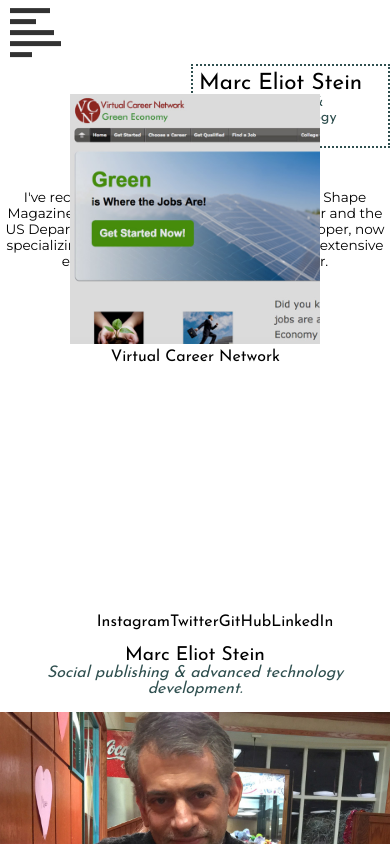
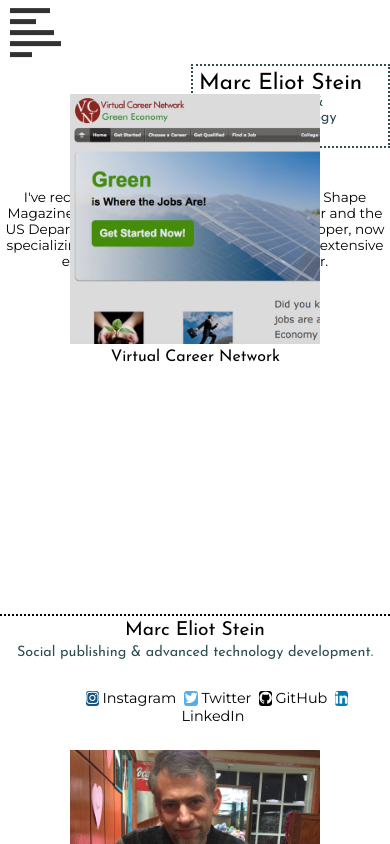
Before and after one commit to marceliotstein/marcvue, a Vue app: page /#/ in a window 390 px wide. Shown: the top 844 px of the page. Built offline with nearby package versions, Linux system fonts and the light colour scheme.

Commit message:
fixed up footer, added social media icons, etc.

```diff
--- a/index.html
+++ b/index.html
@@ -9,6 +9,7 @@
     <link rel="icon" type="image/png" sizes="16x16" href="/favicon-16x16.png">
     <link rel="manifest" href="/manifest.json">
     <link rel="mask-icon" href="/safari-pinned-tab.svg" color="#5bbad5">
+    <link rel="stylesheet" href="https://cdnjs.cloudflare.com/ajax/libs/font-awesome/4.7.0/css/font-awesome.min.css">
     <meta name="theme-color" content="#ffffff">
   </head>
   <body>
--- a/package.json
+++ b/package.json
@@ -13,6 +13,7 @@
     "babel-preset-es2015": "^6.24.1",
     "vue": "^2.5.2",
     "vue-router": "^3.0.1",
+    "vue-social-sharing": "^2.3.3",
     "vuex": "^3.0.1"
   },
   "devDependencies": {
--- a/src/components/MESFooter.vue
+++ b/src/components/MESFooter.vue
@@ -5,17 +5,19 @@
  */
 <template>
   <div id="mes-foot">
-    <div class="mes-foot-social-links">
-      <ul>
-        <li><a target="_blank" href="https://instagram.com/asheresque">Instagram</a></li>
-        <li><a target="_blank" href="https://twitter.com/asheresque">Twitter</a></li>
-        <li><a target="_blank" href="https://github.com/marceliotstein">GitHub</a></li>
-        <li><a target="_blank" href="https://www.linkedin.com/in/marceliotstein/">LinkedIn</a></li>
-      </ul>
+    <div class="mes-foot-inner">
+      <div class="mes-foot-title"><router-link class="nohighlight" to="/">Marc Eliot Stein</router-link></div>
+      <div class="mes-foot-subtitle">Social publishing & advanced technology development.</div>
+      <div class="mes-foot-social-links">
+        <ul>
+          <li><i class="fa fa-instagram"/> <a target="_blank" href="https://instagram.com/asheresque">Instagram</a></li>
+          <li><i class="fa fa-twitter"/> <a target="_blank" href="https://twitter.com/asheresque">Twitter</a></li>
+          <li><i class="fa fa-github"/> <a target="_blank" href="https://github.com/marceliotstein">GitHub</a></li>
+          <li><i class="fa fa-linkedin"/> <a target="_blank" href="https://www.linkedin.com/in/marceliotstein/">LinkedIn</a></li>
+        </ul>
+      </div>
+      <div class="mes-foot-image-wrapper"><img class="mes-foot-image" :src="footerImage"/></div>
     </div>
-    <div class="mes-foot-title"><router-link class="nohighlight" to="/">Marc Eliot Stein</router-link></div>
-    <div class="mes-foot-subtitle">Social publishing & advanced technology development.</div>
-    <div class="mes-foot-image-wrapper"><img class="mes-foot-image" :src="footerImage"/></div>
   </div>
 </template>
 
@@ -37,12 +39,58 @@
     width: 100%;
   }
 
+  .mes-foot-inner {
+    text-align: center;
+    margin: 0 auto;
+    padding: 0px 10px 0px 10px;
+    border-top-width: 2px;
+    border-top-color: black;
+    border-top-style: dotted;
+  }
+
+  .fa-instagram {
+    border-radius: 3px;
+    background: #125688;
+    color: white;
+  }
+
+  .fa-twitter {
+    border-radius: 3px;
+    background: #55acee;
+    color: white;
+  }
+
+  .fa-github {
+    border-radius: 3px;
+    background: #000000;
+    color: white;
+  }
+
+  .fa-linkedin {
+    border-radius: 3px;
+    background: #007bb5;
+    color: white;
+  }
+
   .mes-foot-social-links ul {
+    font-family: 'Montserrat', sans-serif;
+    padding-top: 5px;
+    padding-bottom: 10px;
+    font-weight: 400;
     list-style: none;
+    font-size: .9em;
   }
 
   .mes-foot-social-links li {
     display: inline;
+    margin: 0px 9px 0px 9px;
+  }
+
+  @media (max-width: 767px) {
+    .mes-foot-social-links li {
+      display: inline;
+      margin: 0px 4px 0px 4px;
+    }
   }
 
   .mes-foot-image-wrapper {
@@ -57,20 +105,24 @@
 
   @media (max-width: 767px) {
     .mes-foot-image {
-      width: 400px;
+      width: 250px;
     }
   }
+
   .mes-foot-title {
     text-align: center;
     margin: 0 auto;
+    padding-top: 10px;
+    padding-top: 5px;
     font-size: 1.2em;
   }
 
   .mes-foot-subtitle {
     text-align: center;
     margin: 0 auto;
-    font-style: italic;
+    padding-top: 5px;
+    padding-bottom: 10px;
     color: darkslategray;
-    font-size: 1em;
+    font-size: .9em;
   }
 </style>
--- a/src/components/MESProjects.vue
+++ b/src/components/MESProjects.vue
@@ -309,7 +309,6 @@
           }
           this.filteredProjects[i].projShow = false;
           this.filteredProjects[n].projShow = true;
-          //console.log("setting up " + i + " " + n + " " + this.filteredProjects[n].projTitle);
           break;
         }
       }
@@ -463,17 +462,15 @@
   }
 
   .rollout {
-    /*width: 60px;
-    height: 60px;*/
     animation: rollframes-slide 1s cubic-bezier(0.55, 0.085, 0.68, 0.53) both;
     animation: rollframes-scale 1s cubic-bezier(0.55, 0.085, 0.68, 0.53) both;
     animation: rollframes-fade 2s cubic-bezier(0.55, 0.085, 0.68, 0.53) both;
     div {
       animation: rollframes-spin 2s cubic-bezier(0.55, 0.085, 0.68, 0.53) both;
     }
-    /*
-    text-align: center;
-    margin: 0 auto;
-    */
+  }
+
+  .rollout .proj-title {
+    display: none;
   }
 </style>
```
Also changed, not shown: 14 other files (tests, documents, lock files or other folders).
